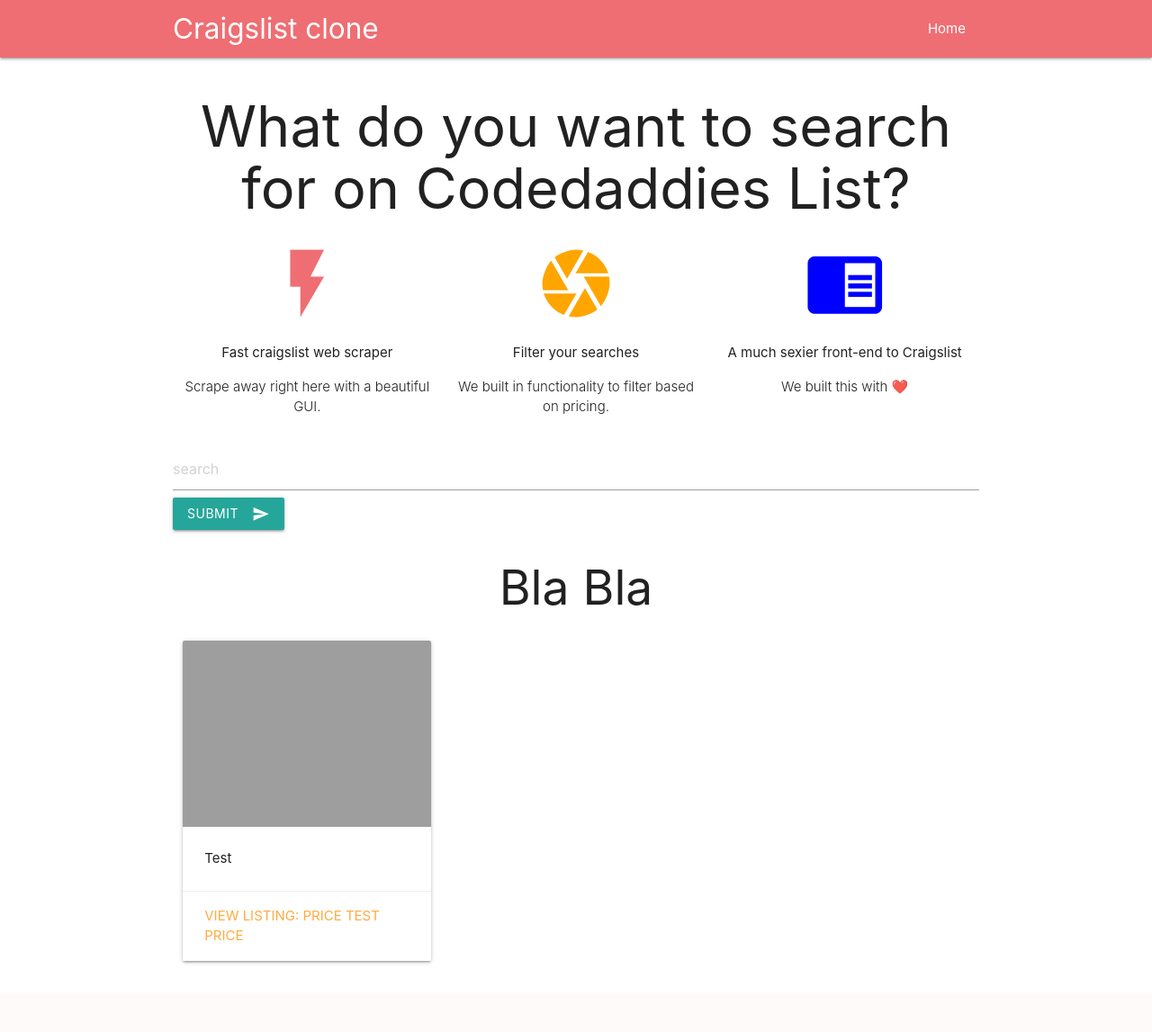
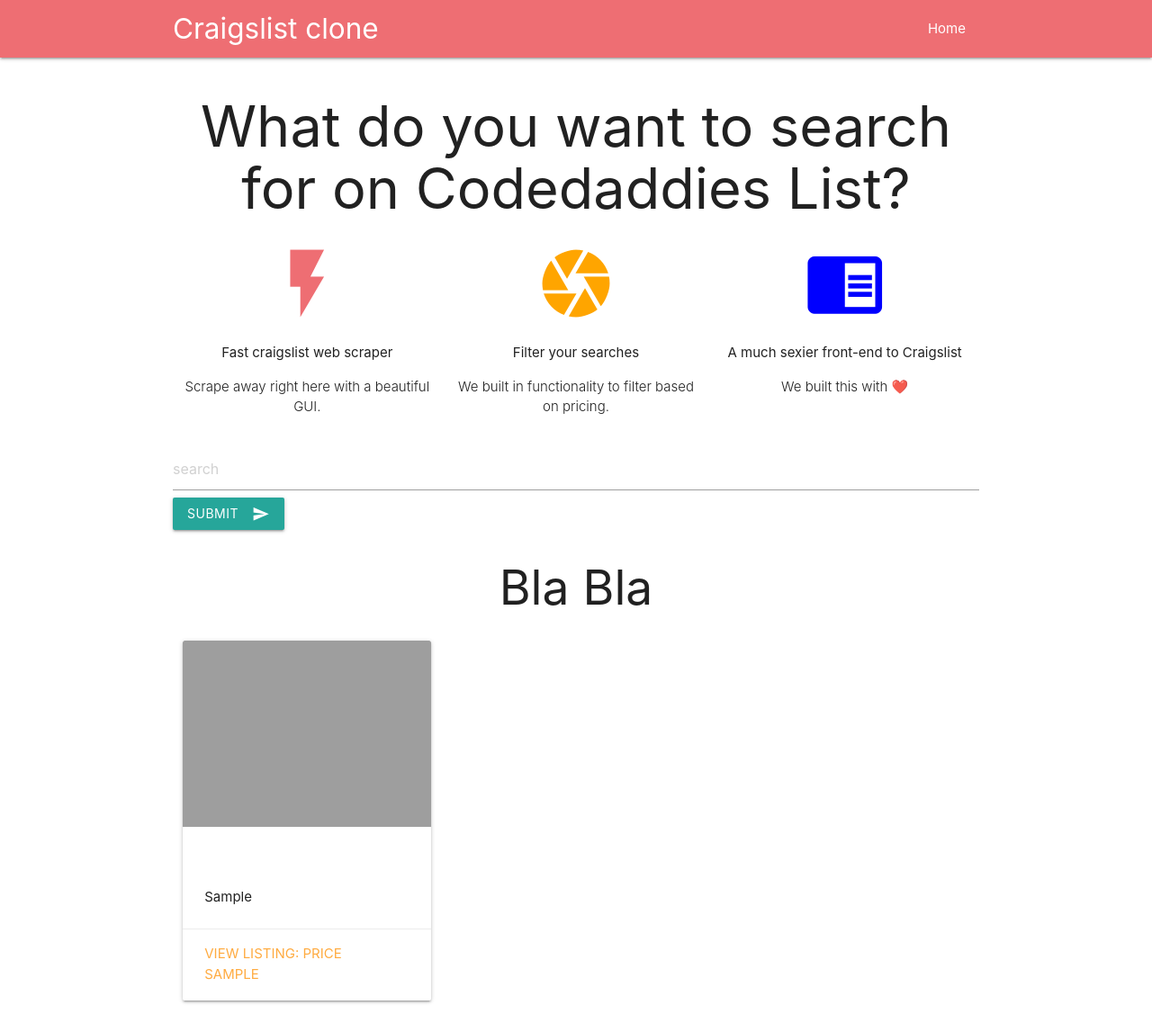
Before and after one commit to amssdias/DJANGO----Craigslist, a Django app: template templates/my_app/new_search.html in a window 1280 px wide. Shown: the whole page at 90% size. Before the commit the page ends 1071 px from the top, so only its background shows below. Run offline with Django 3.2, Linux system fonts and the light colour scheme; data comes from the database, SQL or seed files in the repository; both versions use the stored data as it was after the commit; the template is opened without the code that fills it: values that come from a table or form of the project are taken from there, most other values are stand-ins (such as "Sample title", 1, 10 or a date in 2020); grey boxes are pictures that could not be loaded.

Commit message:
Finished

```diff
--- a/static/css/style.css
+++ b/static/css/style.css
@@ -0,0 +1,9 @@
+.card {
+    height: 400px; /* Your height here */
+    overflow: hidden;
+}
+
+.card-image {
+    height: 250px; /* Your height here */
+    overflow: hidden;
+}
--- a/templates/my_app/new_search.html
+++ b/templates/my_app/new_search.html
@@ -9,13 +9,13 @@
             <div class="col s4">
                 <div class="card">
                     <div class="card-image">
-                        <a href="/"><img src="/" alt=""></a>
+                        <a href="{{ post.1 }}"><img src="{{ post.3 }}" alt=""></a>
                     </div>
                     <div class="card-content">
-                        <p>Test</p>
+                        <p>{{ post.0 }}</p>
                     </div>
                     <div class="card-action">
-                        <a href="/">View listing: Price TEST PRICE</a>
+                        <a href="{{ post.1 }}">View listing: Price {{ post.2 }}</a>
                     </div>
                 </div>
             </div>
```
Also changed, not shown: my_app/views.py (+38 -2 lines), db.sqlite3.
